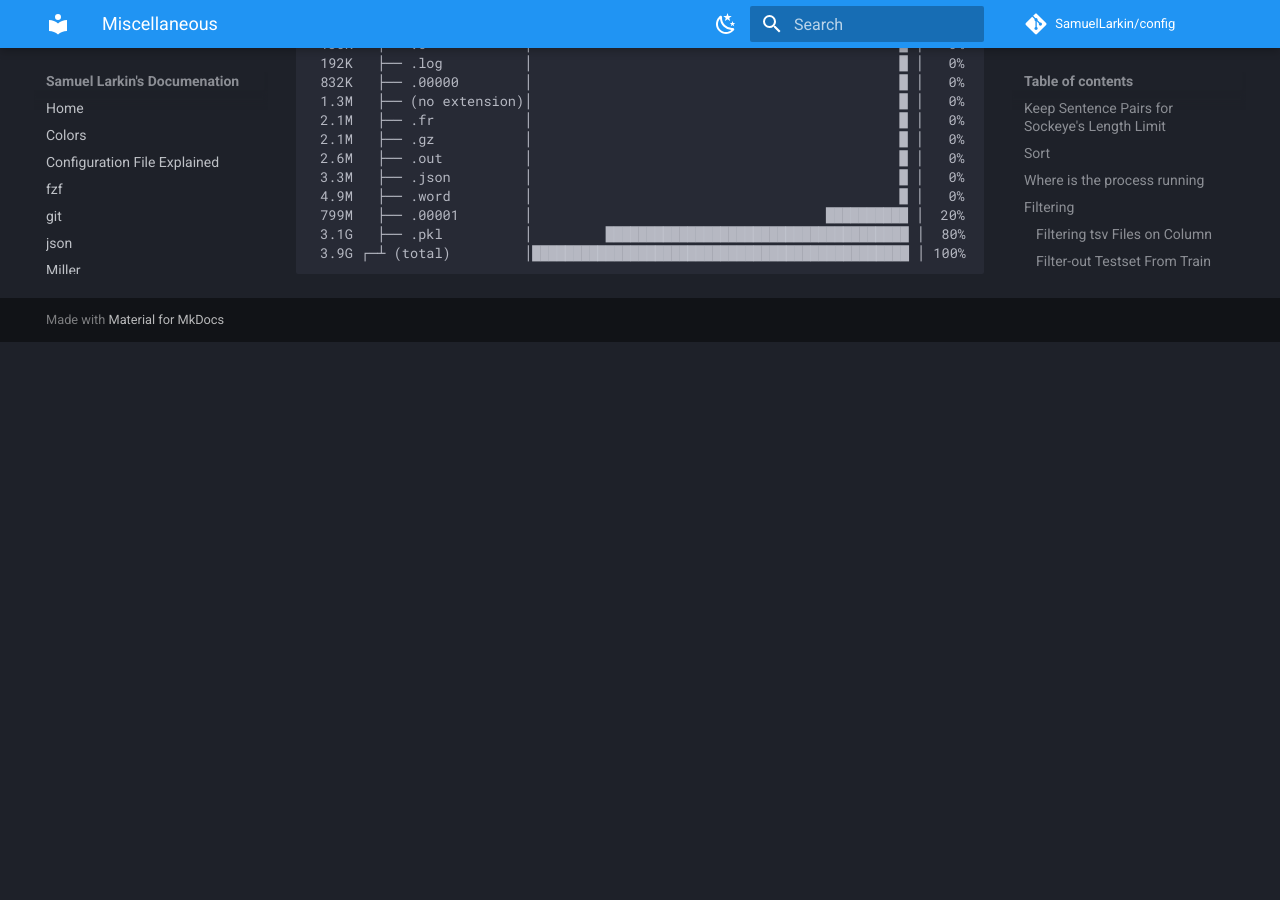
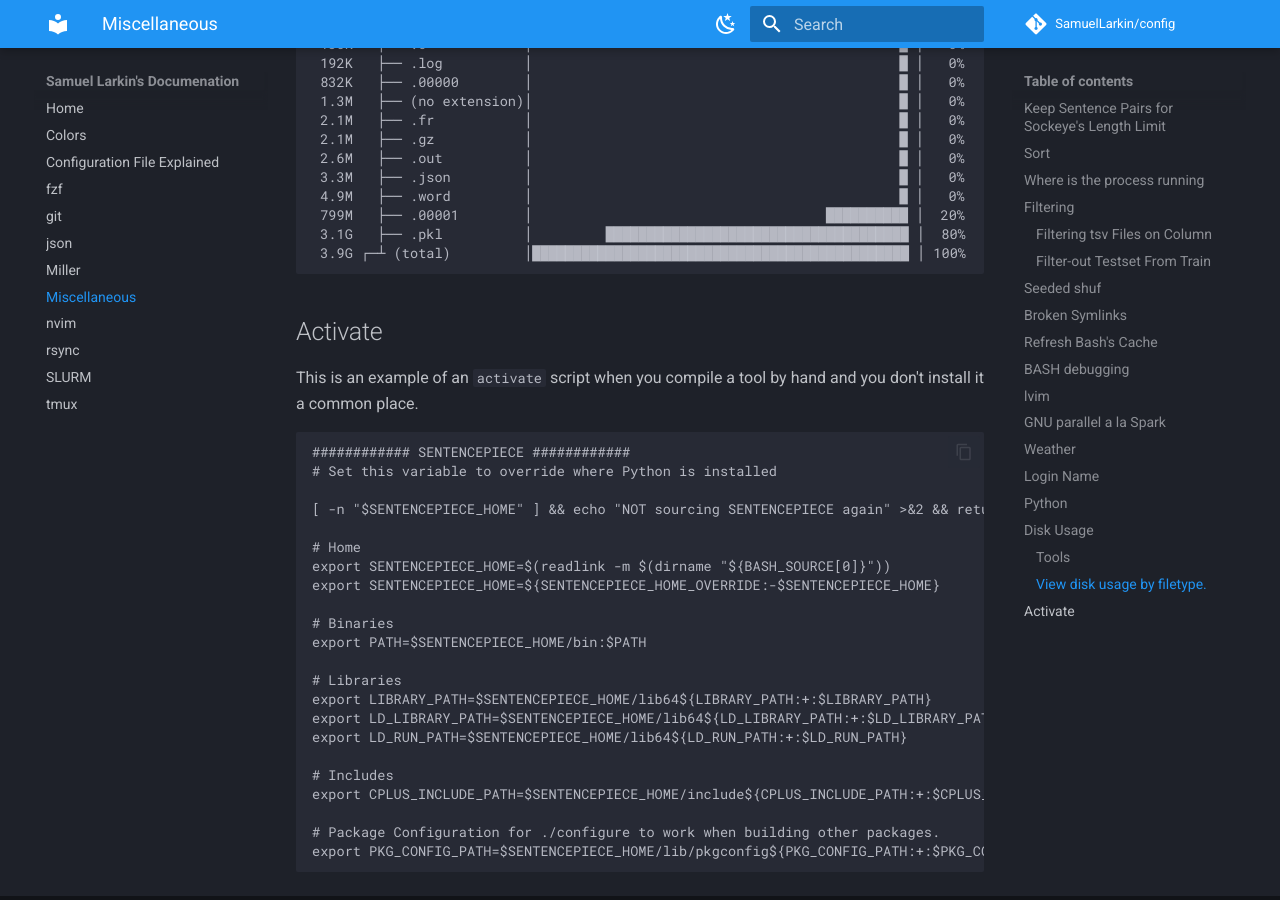
Before and after one commit to SamuelLarkin/config, an MkDocs documentation site: the page built from docs/doc.md, in a window 1280 px wide and 900 px high, scrolled down 4473 px. Built offline with MkDocs 1.6.1 and Material for MkDocs 9.7.7, drawn with Linux system fonts in a browser that asks for light colours; comment, search, counter and statistics services are not loaded; the version menu is left out; before the commit the page ends 4815 px from its top, so only the background shows below that.

Commit message:
doc: added an activate script example

````diff
--- a/docs/doc.md
+++ b/docs/doc.md
@@ -218,3 +218,33 @@ dust -t
  3.1G   ├── .pkl          │         █████████████████████████████████████ │  80%
  3.9G ┌─┴ (total)         │██████████████████████████████████████████████ │ 100%
 ```
+
+
+## Activate
+
+This is an example of an `activate` script when you compile a tool by hand and you don't install it a common place.
+
+```sh
+############ SENTENCEPIECE ############
+# Set this variable to override where Python is installed
+
+[ -n "$SENTENCEPIECE_HOME" ] && echo "NOT sourcing SENTENCEPIECE again" >&2 && return
+
+# Home
+export SENTENCEPIECE_HOME=$(readlink -m $(dirname "${BASH_SOURCE[0]}"))
+export SENTENCEPIECE_HOME=${SENTENCEPIECE_HOME_OVERRIDE:-$SENTENCEPIECE_HOME}
+
+# Binaries
+export PATH=$SENTENCEPIECE_HOME/bin:$PATH
+
+# Libraries
+export LIBRARY_PATH=$SENTENCEPIECE_HOME/lib64${LIBRARY_PATH:+:$LIBRARY_PATH}
+export LD_LIBRARY_PATH=$SENTENCEPIECE_HOME/lib64${LD_LIBRARY_PATH:+:$LD_LIBRARY_PATH}
+export LD_RUN_PATH=$SENTENCEPIECE_HOME/lib64${LD_RUN_PATH:+:$LD_RUN_PATH}
+
+# Includes
+export CPLUS_INCLUDE_PATH=$SENTENCEPIECE_HOME/include${CPLUS_INCLUDE_PATH:+:$CPLUS_INCLUDE_PATH}
+
+# Package Configuration for ./configure to work when building other packages.
+export PKG_CONFIG_PATH=$SENTENCEPIECE_HOME/lib/pkgconfig${PKG_CONFIG_PATH:+:$PKG_CONFIG_PATH}
+```
````
